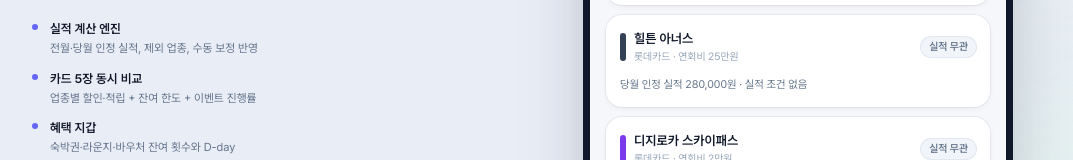
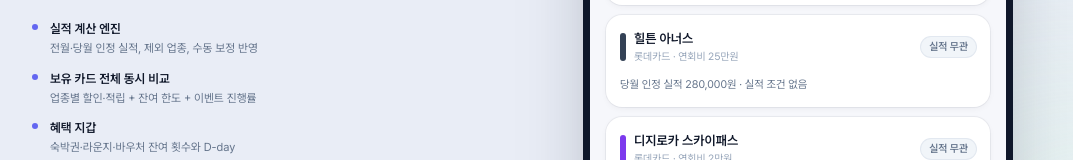
Before and after one commit to smartcheckinkr/card-optimizer, a React (Vite) app: page / in a window 1280 px wide. Shown: the part 450-610 px from the top of the page, without its empty margins (62-1135 px from the left). Built offline with nearby package versions, Linux system fonts and the light colour scheme.

Commit message:
style: 홈 안내 문구를 보유 카드 전체 비교로 수정

```diff
--- a/src/App.tsx
+++ b/src/App.tsx
@@ -30,7 +30,7 @@ function BrandPanel() {
       <ul className="mt-7 space-y-3">
         {[
           ['실적 계산 엔진', '전월·당월 인정 실적, 제외 업종, 수동 보정 반영'],
-          ['카드 5장 동시 비교', '업종별 할인·적립 + 잔여 한도 + 이벤트 진행률'],
+          ['보유 카드 전체 동시 비교', '업종별 할인·적립 + 잔여 한도 + 이벤트 진행률'],
           ['혜택 지갑', '숙박권·라운지·바우처 잔여 횟수와 D-day'],
           ['로컬 저장', '카드번호·CVC는 수집하지 않음 · JSON/CSV 백업'],
         ].map(([title, desc]) => (
```
Also changed, not shown: 1 other file (tests, documents, lock files or other folders).
